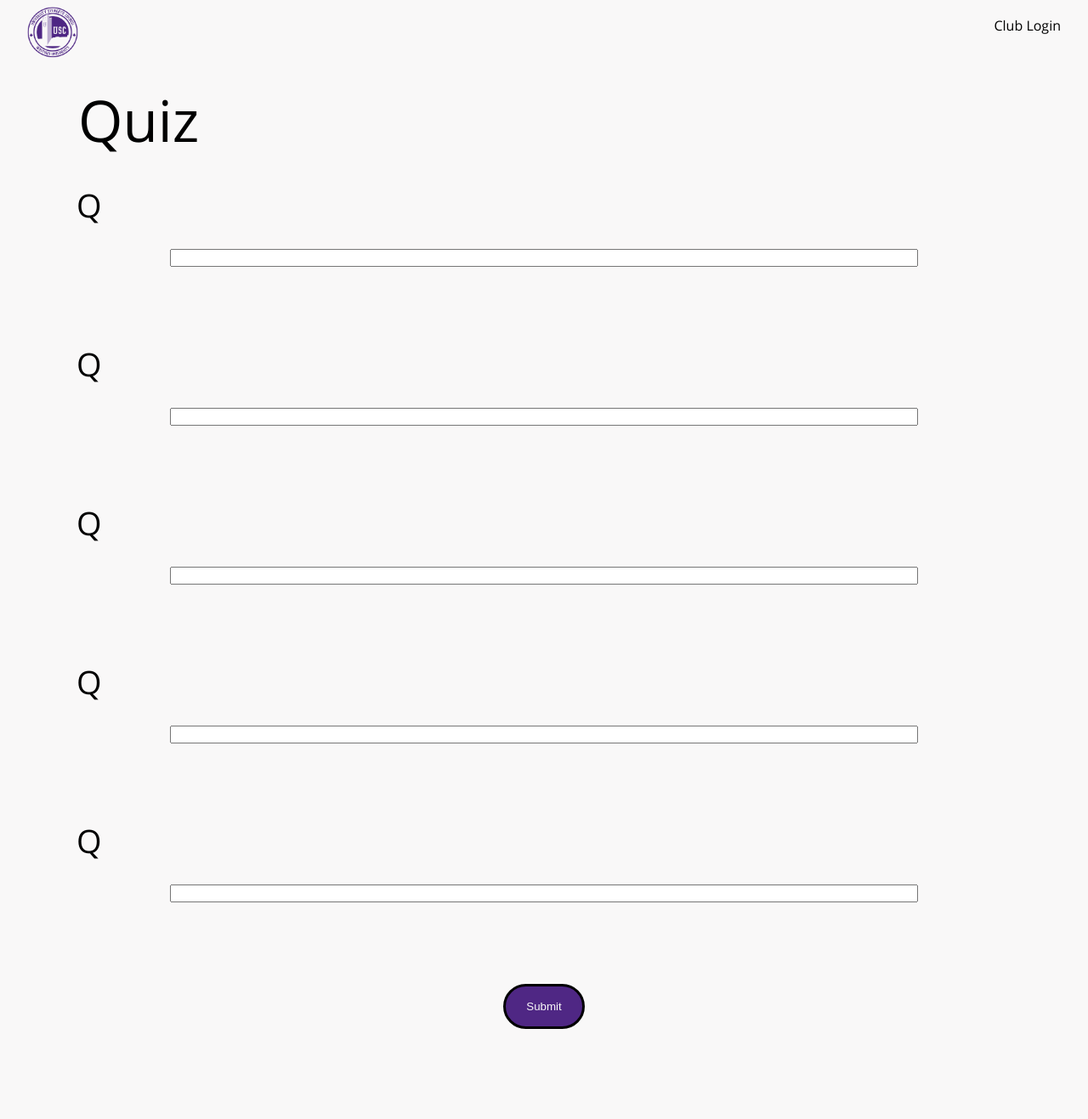
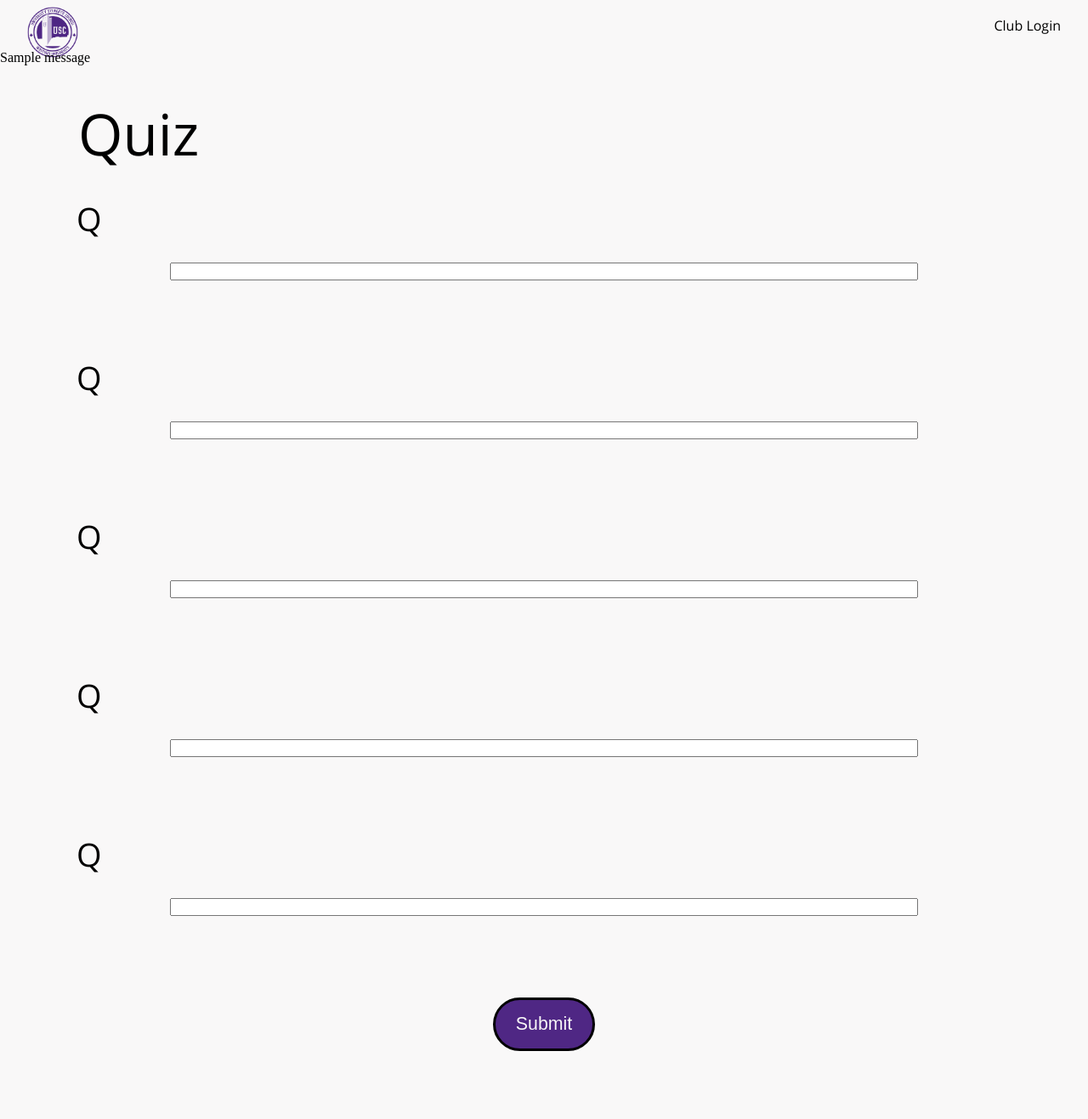
Before and after one commit to gpimlatt/Club_Matching, a Python web app: template clubmatcher/templates/pages/quiz.html in a window 1280 px wide. Shown: the whole page at 85% size. Before the commit the page ends 1211 px from the top, so only its background shows below. Run offline with Jinja, Linux system fonts and the light colour scheme; the template is opened without the code that fills it: most values are stand-ins (such as "Sample title", 1, 10 or a date in 2020); one stand-in notice (Sample message) is shown; form fields are guessed from the names that the template uses.

Commit message:
Modify quiz and recommended clubs page

```diff
--- a/clubmatcher/static/styles/css/main.css
+++ b/clubmatcher/static/styles/css/main.css
@@ -252,14 +252,31 @@ body {
       width: 68.75rem; } }
 
 .quiz-legend {
-  margin-bottom: 3rem;
-  font-size: 4.209rem; }
+  margin-bottom: 3rem; }
+  @media (max-width: 599px) {
+    .quiz-legend {
+      font-size: 3.157rem; } }
+  @media (min-width: 600px) {
+    .quiz-legend {
+      font-size: 3.157rem; } }
+  @media (min-width: 900px) {
+    .quiz-legend {
+      font-size: 4.209rem; } }
 
 .question-container {
   margin-bottom: 6rem; }
 
-.question-header {
-  font-size: 2.369rem; }
+@media (max-width: 599px) {
+  .question-header {
+    font-size: 1.333rem; } }
+
+@media (min-width: 600px) {
+  .question-header {
+    font-size: 1.777rem; } }
+
+@media (min-width: 900px) {
+  .question-header {
+    font-size: 2.369rem; } }
 
 .question {
   margin: 2rem auto 0 auto;
@@ -296,7 +313,8 @@ body {
   border: 0.1875rem solid #000000;
   border-radius: 3.125rem;
   background-color: #4F2784;
-  color: #F9F8F8; }
+  color: #F9F8F8;
+  font-size: 1.333rem; }
   .submit-quiz-btn:hover {
     background-color: #6733ab;
     color: #F9F8F8;
@@ -433,6 +451,7 @@ body {
   border-radius: 3.125rem;
   background-color: #4F2784;
   color: #F9F8F8;
+  font-size: 1.333rem;
   text-decoration: none; }
   .retake-quiz-btn:hover {
     background-color: #6733ab;
--- a/clubmatcher/static/styles/scss/pages/_quiz.scss
+++ b/clubmatcher/static/styles/scss/pages/_quiz.scss
@@ -20,7 +20,18 @@
 
 .quiz-legend {
   margin-bottom: 3rem;
-  font-size: $h1;
+
+  @include for-phone-only {
+    font-size: $h2;
+  }
+
+  @include for-tablet-portrait-up {
+    font-size: $h2;
+  }
+
+  @include for-tablet-landscape-up {
+    font-size: $h1;
+  }
 }
 
 .question-container {
@@ -28,7 +39,18 @@
 }
 
 .question-header {
-  font-size: $h3;
+
+  @include for-phone-only {
+    font-size: $h5;
+  }
+
+  @include for-tablet-portrait-up {
+    font-size: $h4;
+  }
+
+  @include for-tablet-landscape-up {
+    font-size: $h3;
+  }
 }
 
 .question {
@@ -72,4 +94,5 @@
 
 .submit-quiz-btn {
   @include btn;
+  font-size: $h5;
 }
--- a/clubmatcher/static/styles/scss/pages/_user_results.scss
+++ b/clubmatcher/static/styles/scss/pages/_user_results.scss
@@ -145,5 +145,6 @@
 
 .retake-quiz-btn {
   @include btn;
+  font-size: $h5;
   text-decoration: none;
 }
--- /dev/null
+++ b/clubmatcher/templates/components/flash_message.html
@@ -0,0 +1,9 @@
+{% with messages = get_flashed_messages(with_categories=true) %}
+    {% if messages %}
+        {% for category, message in messages %}
+            <div class="alert alert-{{ category }}">
+                {{ message }}
+            </div>
+        {% endfor %}
+    {% endif %}
+{% endwith %}
--- a/clubmatcher/templates/components/layout.html
+++ b/clubmatcher/templates/components/layout.html
@@ -13,6 +13,7 @@
 </head>
 <body>
 {% include 'components/header.html' %}
+{% include 'components/flash_message.html' %}
 <main>
     {% block content %}{% endblock content %}
 </main>
--- a/clubmatcher/templates/pages/quiz.html
+++ b/clubmatcher/templates/pages/quiz.html
@@ -1,7 +1,7 @@
 {% extends 'components/layout.html' %}
 {% block content %}
     <div class="quiz-page-container">
-        <form action="" method="POST">
+        <form action="{{ url_for('main.results') }}" method="POST">
             {{ form.hidden_tag() }}
             <fieldset>
                 <legend class="quiz-legend">Quiz</legend>
```
Also changed, not shown: clubmatcher/main/routes.py (+38 -18 lines).
